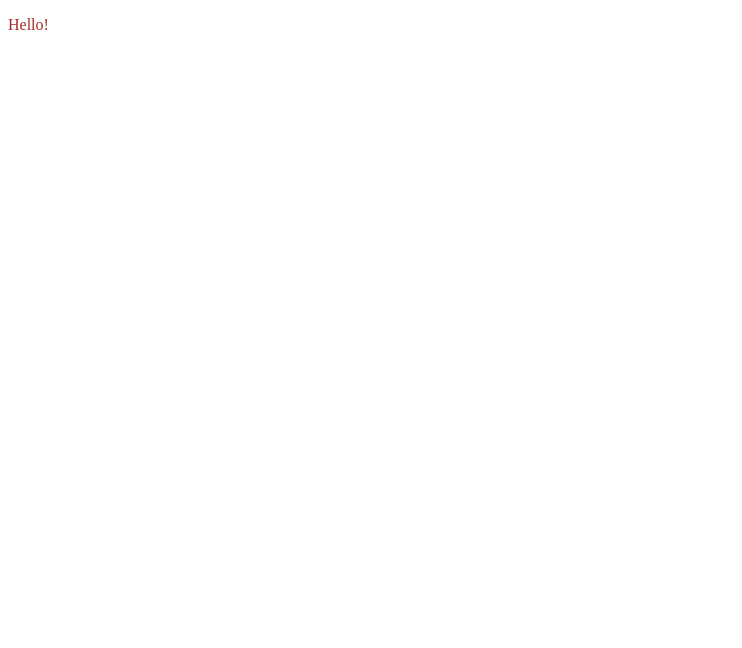
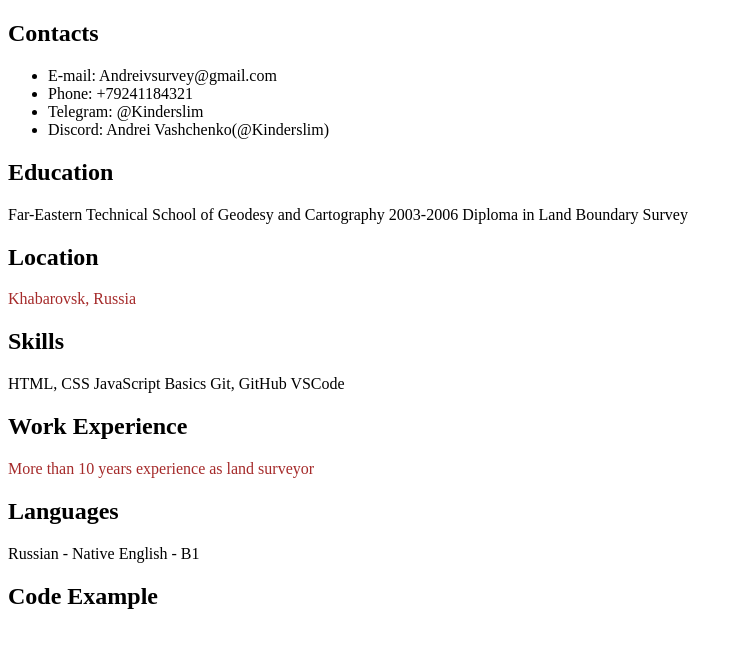
Before and after one commit to Kinderslim/rsschool-cv, a plain HTML site: page index.html in a window 1280 px wide. Shown: the whole page, without its empty margins (0-742 px from the left). Drawn offline with Linux system fonts and the light colour scheme; files that its build step writes are made by us from their sources.

Commit message:
feat: add my cv

```diff
--- a/index.html
+++ b/index.html
@@ -4,10 +4,71 @@
     <meta charset="UTF-8">
     <meta http-equiv="X-UA-Compatible" content="IE=edge">
     <meta name="viewport" content="width=device-width, initial-scale=1.0">
-    <link rel="stylesheet" href="style.css">
-    <title>Document</title>
+    <link rel="stylesheet" href="css/reset.css">
+    <link rel="stylesheet" href="css/style.css">
+    <title>Andrei Vashchenko Front End Developer</title>
 </head>
 <body>
-    <p>Hello!</p>
+    <header>
+
+    </header>
+    <nav>
+
+    </nav>
+    <aside>
+        <div class="contacts">
+            <h2>Contacts</h2>
+            <ul>
+                <li>E-mail: Andreivsurvey@gmail.com</li>
+                <li>Phone: +79241184321</li>
+                <li>Telegram: @Kinderslim</li>
+                <li>Discord: Andrei Vashchenko(@Kinderslim)</li>
+            </ul>
+        </div>
+        <div>
+            <h2>Education</h2>
+            <span>
+                Far-Eastern Technical School of Geodesy and Cartography
+                2003-2006
+                Diploma in Land Boundary Survey
+            </span>
+        </div>
+    </aside>
+    <main>
+        <div class="location">
+            <h2>Location</h2>
+            <p>Khabarovsk, Russia</p>
+        </div>
+        <div class="skills">
+            <h2>Skills</h2>
+            <span>
+                HTML, CSS
+                JavaScript Basics
+                Git, GitHub
+                VSCode
+            </span>
+        </div>
+        <div class="work_experience">
+            <h2>Work Experience</h2>
+            <p>More than 10 years experience as land surveyor</p>
+        </div>
+        <div class="languages">
+            <h2>Languages</h2>
+            <span>
+                Russian - Native
+                English - B1
+            </span>
+        </div>
+
+
+    </main>
+    <article class="code_example">
+        <div>
+            <h2>Code Example</h2>
+        </div>
+    </article>
+    <footer>
+
+    </footer>
 </body>
 </html>
```
